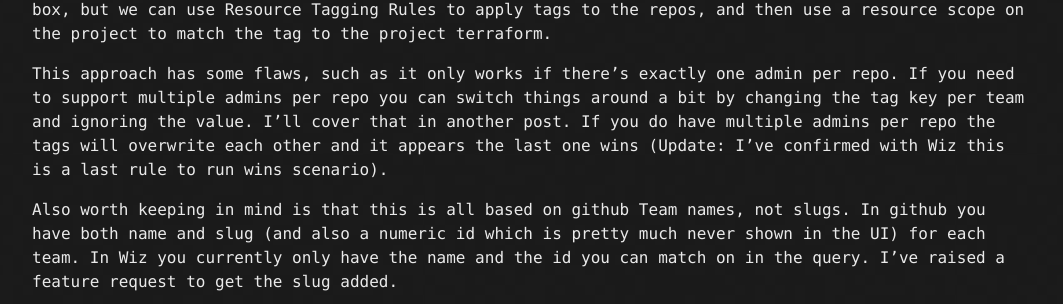
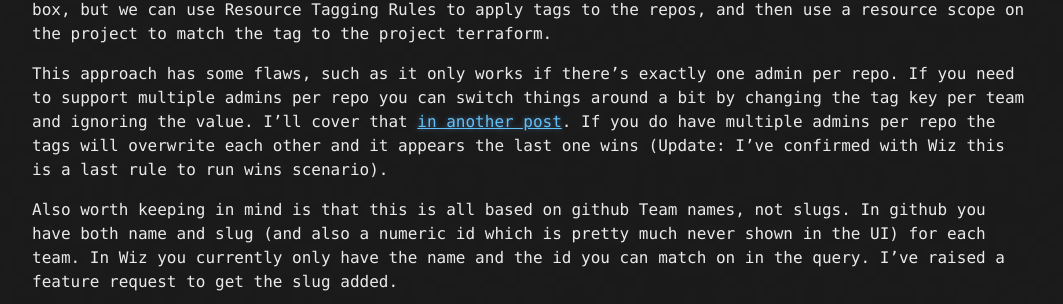
Before and after one commit to ruddles/ruddles.github.io, a Jekyll site: the page built from _posts/2026-02-15-Wiz-Code-Repo-Mapping.md, in a window 1280 px wide and 900 px high. Shown: the part 378-682 px from the top of the window, without its empty margins (108-1171 px from the left). Built offline with Jekyll 4.4.1, drawn with Linux system fonts in a browser that asks for light colours; part of the change alters nothing that is shown; some of the changed text lies outside the part shown.

````diff
--- a/_posts/2026-02-15-Wiz-Code-Repo-Mapping.md
+++ b/_posts/2026-02-15-Wiz-Code-Repo-Mapping.md
@@ -7,7 +7,7 @@ I've been playing with a few different strategies for automatically assigning re
 
 Assuming you have a way to map teams to github teams, one option is to look at which teams are admins on the repo. The Resource Scopes on the projects are understandably limited and can't do this out the box, but we can use Resource Tagging Rules to apply tags to the repos, and then use a resource scope on the project to match the tag to the project terraform.
 
-This approach has some flaws, such as it only works if there's exactly one admin per repo. If you need to support multiple admins per repo you can switch things around a bit by changing the tag key per team and ignoring the value. I'll cover that in another post. If you do have multiple admins per repo the tags will overwrite each other and it appears the last one wins (Update: I've confirmed with Wiz this is a last rule to run wins scenario).
+This approach has some flaws, such as it only works if there's exactly one admin per repo. If you need to support multiple admins per repo you can switch things around a bit by changing the tag key per team and ignoring the value. I'll cover that [in another post](https://ruddles.dev/Wiz-Code-Repo-Mapping-2). If you do have multiple admins per repo the tags will overwrite each other and it appears the last one wins (Update: I've confirmed with Wiz this is a last rule to run wins scenario).
 
 Also worth keeping in mind is that this is all based on github Team names, not slugs. In github you have both name and slug (and also a numeric id which is pretty much never shown in the UI) for each team. In Wiz you currently only have the name and the id you can match on in the query. I've raised a feature request to get the slug added.
 
@@ -145,3 +145,5 @@ resource "wiz_project" "team_projects" {
   }
 }
 ```
+
+See [part 2](https://ruddles.dev/Wiz-Code-Repo-Mapping-2) for how I handle multiple admins in a single repo.
````
